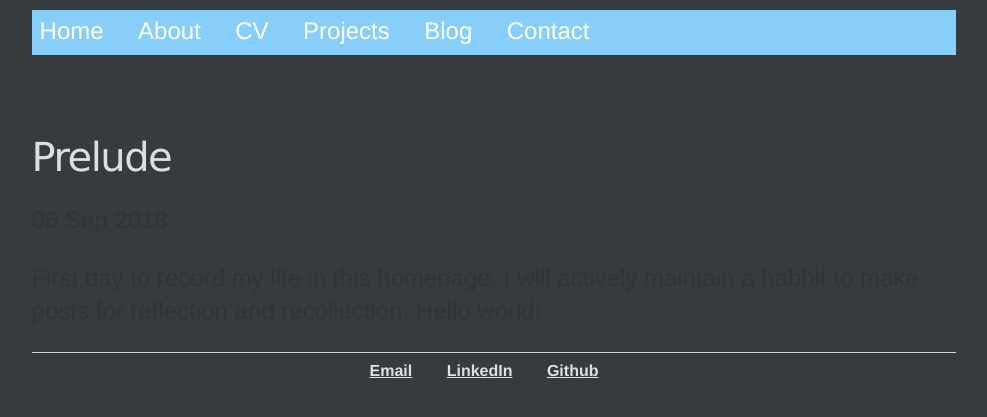
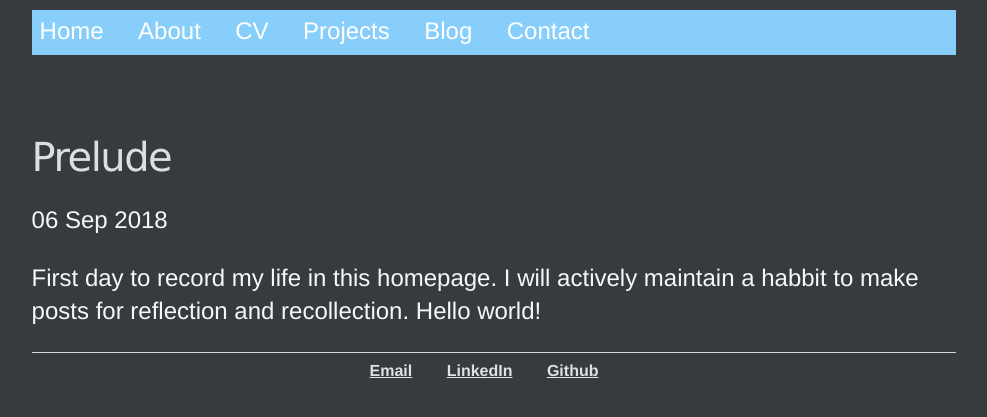
Before and after one commit to xiaohui-victor-li/xiaohui-victor-li.github.io, a Jekyll site: the page built from _posts/2018-09-06-hello-world.md, in a window 1280 px wide. Shown: the top 417 px of the page, without its empty margins (146-1133 px from the left). Built offline with Jekyll 4.4.1, drawn with Linux system fonts in a browser that asks for light colours.

Commit message:
Update post.html

```diff
--- a/_layouts/post.html
+++ b/_layouts/post.html
@@ -155,6 +155,12 @@ iframe { max-width: 100%; width: 100%; border: none; }
 .mermaid .label {
   color: #323D47;
 }
+
+p {
+    color: #f7f7f7;
+}
+
+
 
 g.label {
     color: #333;
```
